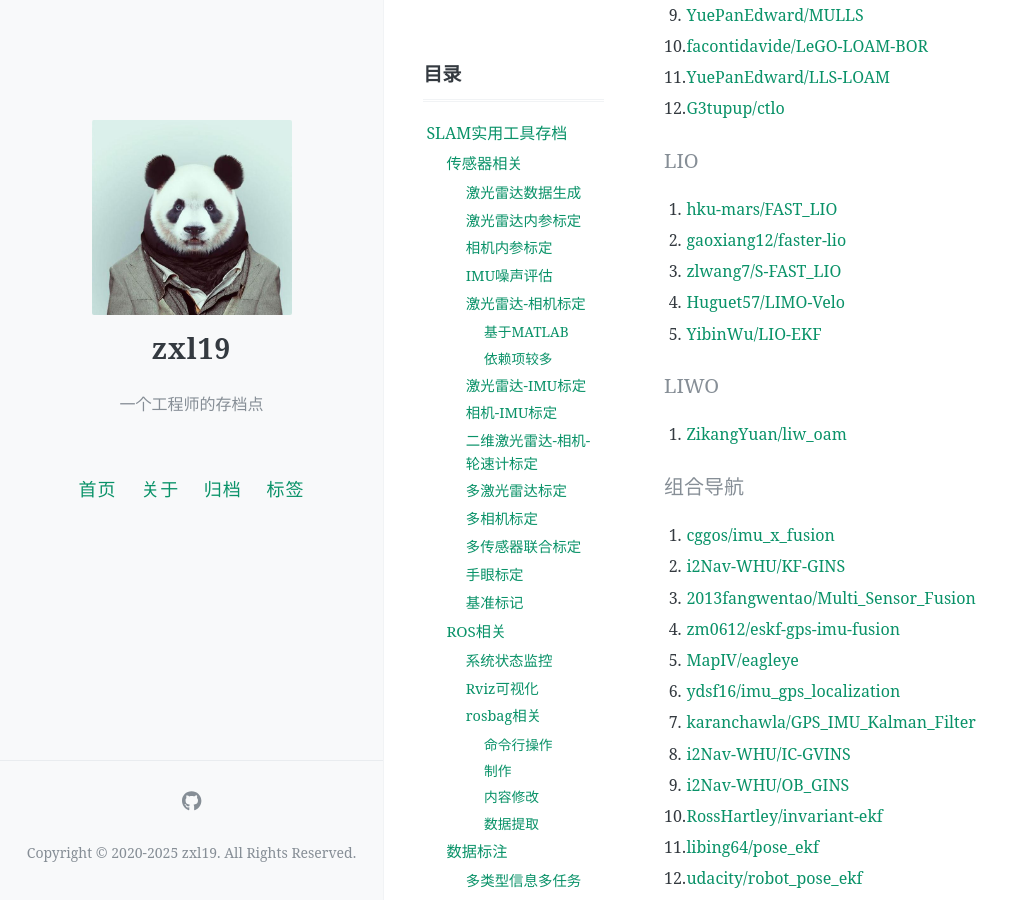
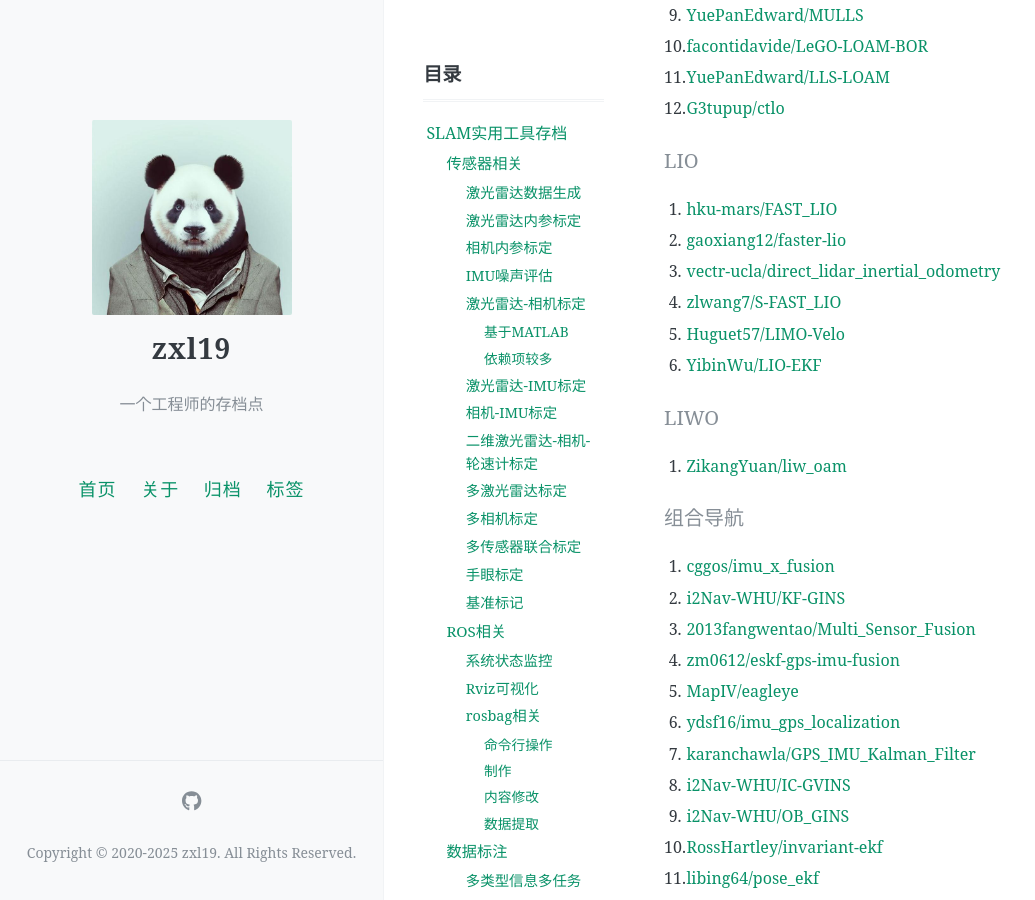
Before and after one commit to zxl19/zxl19.github.io, a Jekyll site: the page built from _posts/2021-05-25-slam-tool.md, in a window 1280 px wide and 900 px high, scrolled down 25307 px. Shown: the whole window, without its empty margins (0-1035 px from the left). Built offline with Jekyll 4.4.1, drawn with Linux system fonts in a browser that asks for light colours; comment, search, counter and statistics services are not loaded.

Commit message:
Update Posts modified:   _posts/2021-05-25-slam-tool.md modified:   _posts/2022-10-11-slam-material.md modified:   _posts/2025-07-17-pc-diy-note.md

```diff
--- a/_posts/2021-05-25-slam-tool.md
+++ b/_posts/2021-05-25-slam-tool.md
@@ -893,9 +893,10 @@ pinned: false
 
 1. [hku-mars/FAST_LIO](https://github.com/hku-mars/FAST_LIO)
 2. [gaoxiang12/faster-lio](https://github.com/gaoxiang12/faster-lio)
-3. [zlwang7/S-FAST_LIO](https://github.com/zlwang7/S-FAST_LIO)
-4. [Huguet57/LIMO-Velo](https://github.com/Huguet57/LIMO-Velo)
-5. [YibinWu/LIO-EKF](https://github.com/YibinWu/LIO-EKF)
+3. [vectr-ucla/direct_lidar_inertial_odometry](https://github.com/vectr-ucla/direct_lidar_inertial_odometry)
+4. [zlwang7/S-FAST_LIO](https://github.com/zlwang7/S-FAST_LIO)
+5. [Huguet57/LIMO-Velo](https://github.com/Huguet57/LIMO-Velo)
+6. [YibinWu/LIO-EKF](https://github.com/YibinWu/LIO-EKF)
 
 #### LIWO
 
```
Also changed, not shown: _posts/2022-10-11-slam-material.md (+4 -4 lines), _posts/2025-07-17-pc-diy-note.md (+1 -0 lines).
